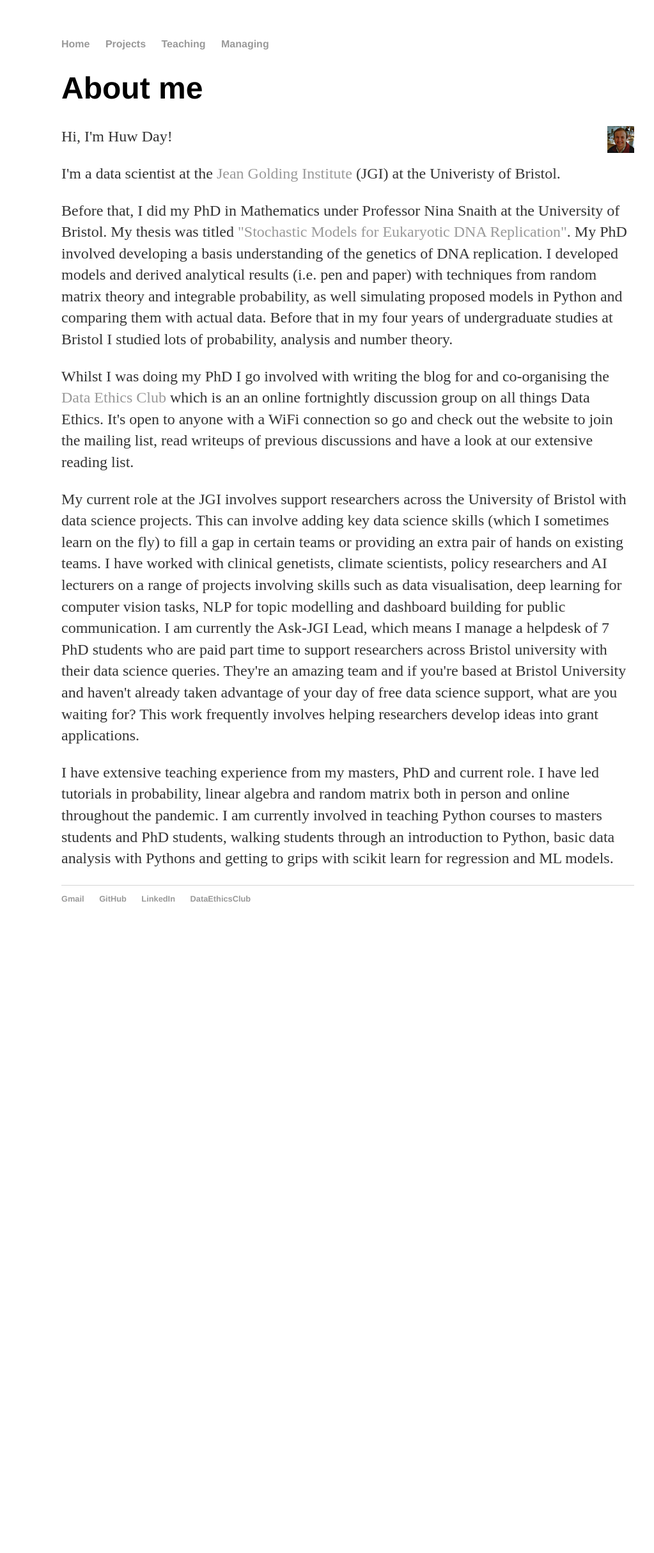
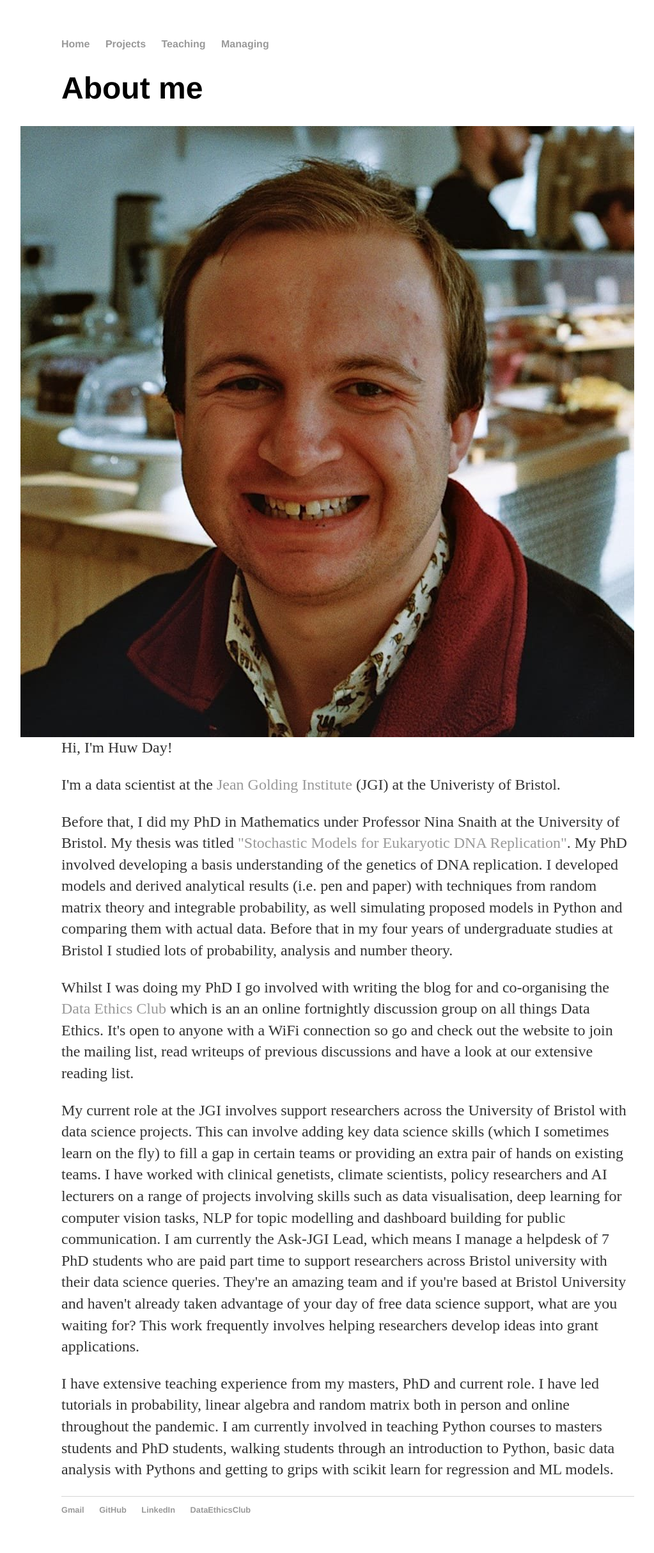
Before and after one commit to HuwWDay/HuwWDay.github.io, a Jekyll site: the page built from index.html, in a window 1280 px wide. Shown: the whole page at 64% size, without its empty margins (96-1119 px from the left). Built offline with Jekyll 4.4.1, drawn with Linux system fonts in a browser that asks for light colours; before the commit the page ends 1472 px from its top, so only the background shows below that.

Commit message:
Update index.html

```diff
--- a/index.html
+++ b/index.html
@@ -5,7 +5,7 @@
 <div class="blurb">
 		<h1>About me</h1>
 		<p class="aligncenter">
-			<img src="Profile.jpg" alt="A picture of Huw Day's face" style="float:right;width:42px;height:42px;">
+			<img src="Profile.jpg" alt="A picture of Huw Day's face" style="float:right;width:300;height:300;">
 		</p>
 		<style>
 			.aligncenter {
```
